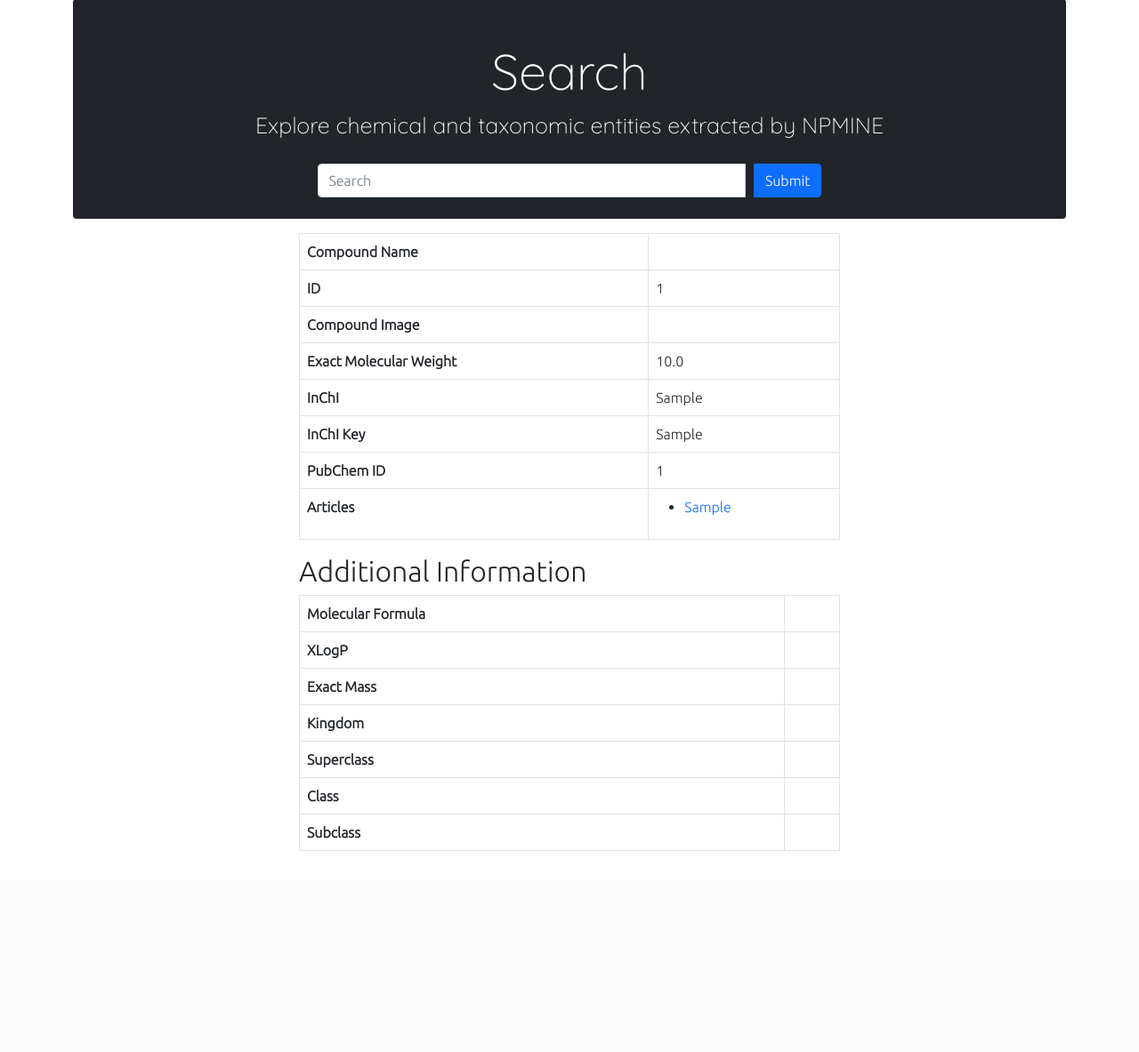
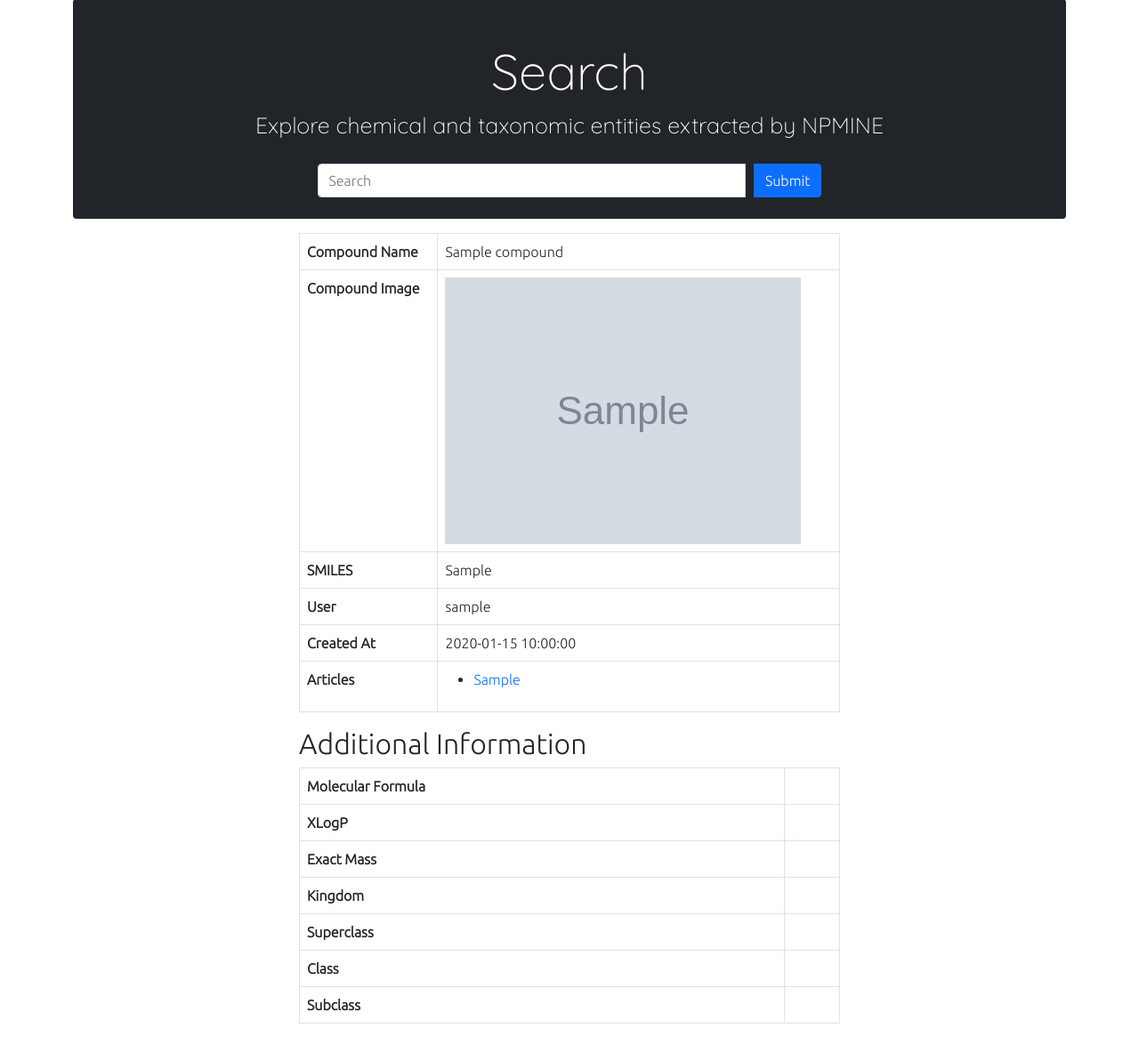
Before and after one commit to KiqMartins/npmine_web_app, a Flask app: page /compound/1 in a window 1280 px wide. Shown: the part 135-1318 px from the top of the page at 89% size. Before the commit the page ends 1092 px from the top, so only its background shows below. Run offline with Flask 3, Linux system fonts and the light colour scheme; tables that the repository leaves empty hold one stand-in row (values such as "Sample post"); grey boxes marked "Sample" are stand-in pictures; lists and menus that the app fills with data are empty; some libraries are stand-ins or nearby versions; some web fonts are replaced.

Commit message:
Added compound images. SMILES and compound names

```diff
--- a/websiteNPMINE/main/routes.py
+++ b/websiteNPMINE/main/routes.py
@@ -15,15 +15,6 @@ main = Blueprint('main', __name__)
 def home():
     logged_in = current_user.is_authenticated  # Check if the user is logged in
     return render_template("index.html", logged_in=logged_in)
-
-def fetch_structure_image(inchikey):
-    cactus_api_url = f"https://cactus.nci.nih.gov/chemical/structure/{inchikey}/image"
-    response = requests.get(cactus_api_url)
-
-    if response.status_code == 200:
-        return response.url
-    else:
-        return None
 
 @main.route('/api/data')
 def data():
@@ -65,6 +56,8 @@ def data():
     for compound in compounds:
         compound_data = compound.to_dict()
         compound_data['id'] = compound.id
+        compound_data['compound_name'] = compound.compound_name
+        compound_data['compound_image'] = url_for('static', filename=f'{compound.compound_image}') if compound.compound_image else ''
         inchi = compound.inchi
         inchikey = compound.inchi_key
 
@@ -79,32 +72,18 @@ def data():
 
     return jsonify({'data': data, 'total': total})
 
+
 @main.route('/compound/<int:compound_id>')
 def compound(compound_id):
     compound = Compounds.query.get(compound_id)
     if not compound:
         abort(404)
 
-    # Fetch the required information from the compound object
-    compound_id = compound.id
-    inchi = compound.inchi
-    pubchem_id = compound.pubchem_id
-    inchi_key = compound.inchi_key
-    exact_mol_weight = compound.exact_molecular_weight
-
     # Get the articles associated with the compound using the `dois` relationship
     articles = [doi.doi.replace('<DOI: ', '').replace('>', '') for doi in compound.dois]
 
-    # Pass the variables to the template
-    return render_template(
-        'compound.html',
-        compound_id=compound_id,
-        inchi=inchi,
-        inchi_key=inchi_key,
-        pubchem_id=pubchem_id,
-        exact_mol_weight=exact_mol_weight,
-        articles=articles
-    )
+    # Pass all the required information from the compound object and the articles to the template
+    return render_template('compound.html', compound=compound, articles=articles)
 
 @main.route('/compound/<int:compound_id>/delete', methods=['POST'])
 @login_required
--- a/websiteNPMINE/models.py
+++ b/websiteNPMINE/models.py
@@ -55,6 +55,8 @@ class DOI(db.Model):
 class Compounds(db.Model):
     id = db.Column(db.Integer, primary_key=True)
     journal = db.Column(db.String(5000))
+    compound_name = db.Column(db.String(5000))
+    compound_image = db.Column(db.String(5000))
     dois = db.relationship('DOI', secondary='doicomp', back_populates='compounds')
     smiles = db.Column(db.String(5000))
     article_url = db.Column(db.String(500))
@@ -77,6 +79,8 @@ class Compounds(db.Model):
         return {
             'id': self.id,
             'journal': self.journal,
+            'compound_name': self.compound_name,
+            'compound_image': self.compound_image,
             'smiles': self.smiles,
             'article_id': self.article_url,
             'inchi': self.inchi,
@@ -86,6 +90,7 @@ class Compounds(db.Model):
             'source': self.source,
             'user_id': self.user_id,
         }
+
 
 class Taxa(db.Model):
     id = db.Column(db.Integer, primary_key=True)
--- a/websiteNPMINE/templates/compound.html
+++ b/websiteNPMINE/templates/compound.html
@@ -15,45 +15,34 @@
   </div>
 </div>
 
-<script>
-  $(document).ready(function() {
-    $('#search-form').submit(function(e) {
-      e.preventDefault();
-      var searchQuery = $('#search-input').val();
-      window.location.href = '/api/data?search=' + encodeURIComponent(searchQuery);
-    });
-  });
-</script>
 <div class="container w-50 p-3">
     <table class="table table-bordered">
       <tbody>
           <tr>
               <th scope="row">Compound Name</th>
-            <td>{{ compound_name }}</td>
-        </tr>
-        <tr>
-            <th scope="row">ID</th>
-            <td>{{ compound_id }}</td>
+              <td>{{ compound.compound_name }}</td>
           </tr>
           <tr>
               <th scope="row">Compound Image</th>
-            <td></td>
+              <td>
+                  {% if compound.compound_image %}
+                  <img src="{{ url_for('static', filename=compound.compound_image) }}" alt="Compound Image">
+                  {% else %}
+                  No image available
+                  {% endif %}
+              </td>
           </tr>
           <tr>
-            <th scope="row">Exact Molecular Weight</th>
-            <td>{{ exact_mol_weight }}</td>
+              <th scope="row">SMILES</th>
+              <td>{{ compound.smiles }}</td>
           </tr>
           <tr>
-            <th scope="row">InChI</th>
-            <td>{{ inchi }}</td>
+              <th scope="row">User</th>
+              <td>{{ compound.account.username }}</td>
           </tr>
           <tr>
-            <th scope="row">InChI Key</th>
-            <td>{{ inchi_key }}</td>
-        </tr>
-        <tr>
-            <th scope="row">PubChem ID</th>
-            <td>{{ pubchem_id }}</td>
+              <th scope="row">Created At</th>
+              <td>{{ compound.created_at.strftime('%Y-%m-%d %H:%M:%S') }}</td>
           </tr>
           <tr>
               <th scope="row">Articles</th>
```
Also changed, not shown: migrations/versions/de6d968a0ae8_initial_commit.py (renamed from migrations/versions/73da259daf03_initial_commit.py, +5 -3 lines), websiteNPMINE/templates/index.html (+10 -6 lines), 1 other file. Lines whose indentation alone changed are shown as unchanged.
